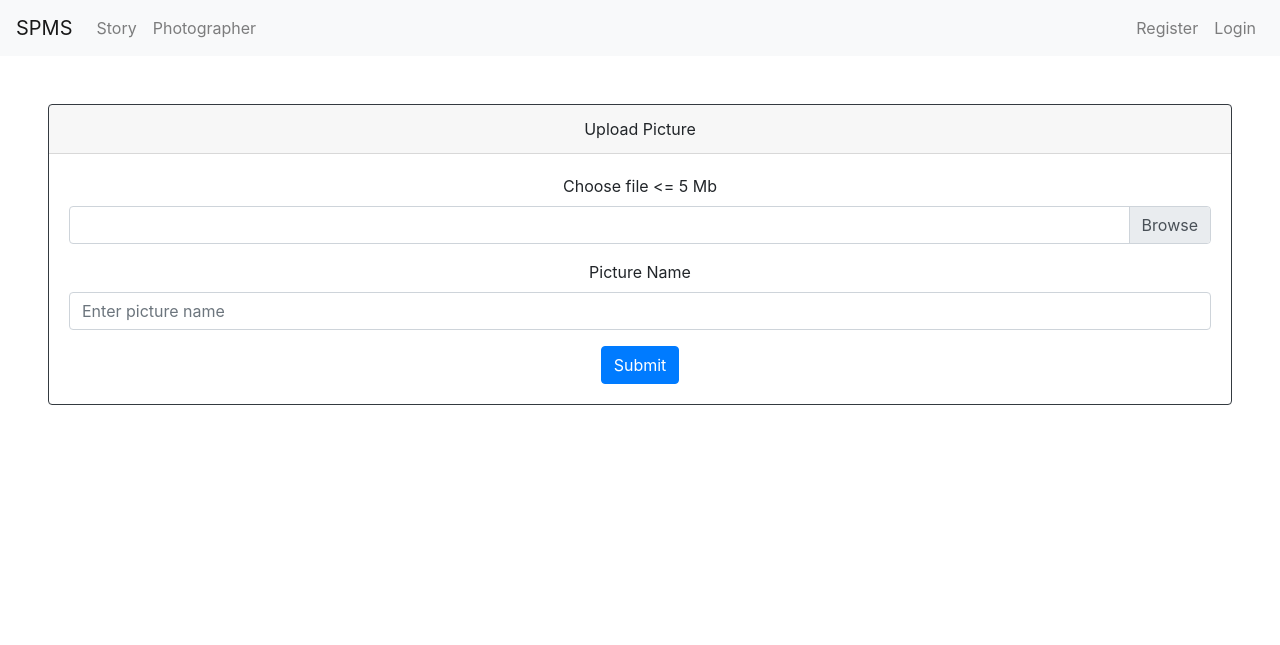
After one commit to mlizking/ci_spms_project, a CodeIgniter app: page /ci_spms_project/index.php/upload_controller in a window 1280 px wide. The commit adds this page. Shown: the top 645 px of the page. Run offline with CodeIgniter, Linux system fonts and the light colour scheme.

Commit message:
add upload

```diff
--- /dev/null
+++ b/application/controllers/Upload_controller.php
@@ -0,0 +1,42 @@
+<?php
+
+class Upload_controller extends CI_Controller {
+
+        public function __construct()
+        {
+                parent::__construct();
+                $this->load->helper(array('form', 'url'));
+        }
+
+        public function index()
+        {
+                $this->load->view('upload_view', array('error' => ' ' ));
+        }
+
+        public function do_upload()
+        {
+
+                $config['upload_path']          = './uploads/';
+                $config['allowed_types']        = 'gif|jpg|png';
+                $config['max_size']             = 5000;
+                //$config['max_width']            = 1024;
+                //$config['max_height']           = 768;
+
+                //$this->load->library('upload', $config);
+
+                if ( ! $this->upload->do_upload('picfile'))
+                {
+                        $error = array('error' => $this->upload->display_errors());
+
+                        $this->load->view('upload_view', $error);
+                }
+                else
+                {
+                        echo 'gg';
+                        //$data = array('upload_data' => $this->upload->data());
+
+                        //$this->load->view('upload_success_view', $data);
+                }
+        }
+}
+?>
--- a/application/views/layouts/navbar.php
+++ b/application/views/layouts/navbar.php
@@ -30,7 +30,7 @@
         <?php }elseif($this->session->userdata('statusid') == '2')
         { ?>
         <li class="nav-item">
-          <a class="nav-link" href="<?php echo site_url('admin_controller') ?>">Upload</a>
+          <a class="nav-link" href="<?php echo site_url('Upload_controller') ?>">Upload</a>
         </li>
         <?php } ?>
         <li class="nav-item">
--- /dev/null
+++ b/application/views/upload_view.php
@@ -0,0 +1,40 @@
+<!DOCTYPE html>
+<html>
+<head>
+    <?php $this->load->view('layouts/script_head'); ?>
+    <title>Upload</title>
+</head>
+<body>
+    <?php $this->load->view('layouts/navbar'); ?>
+    <center>
+    <div class="card text-center border-dark mt-5 ml-5 mr-5">
+        <div class="card-header">
+            Upload Picture
+        </div>
+        <div class="card-body">
+
+            <?php echo $error;?>
+
+            <?php echo form_open_multipart('upload_controller/do_upload');?>
+                <label>Choose file <= 5 Mb</label>
+                <div class="input-group mb-3">
+                    <div class="custom-file">
+                        <input type="file" class="custom-file-input" id="picfile" name="picfile" aria-describedby="picfile">
+                        <label class="custom-file-label" for="picfile"></label>
+                    </div>
+                </div>
+                <div class="form-group">
+                    <label for="picName">Picture Name</label>
+                    <input type="text" class="form-control" name="picName" id="picName" placeholder="Enter picture name" value="<?php echo set_value('registername'); ?>" required>
+                    <?php //echo form_error('loginemail'); ?>
+                </div>
+                <button type="submit" class="btn btn-primary">Submit</button>
+
+            </form>
+        </div>
+    </div>
+    </center>
+    <?php $this->load->view('layouts/footer'); ?>
+    <?php $this->load->view('layouts/script_body'); ?>
+</body>
+</html>
```
Also changed, not shown: application/views/upload_success_view.php (added, +23 -0 lines), application/.htaccess, uploads/_MG_9561.jpg (added).
